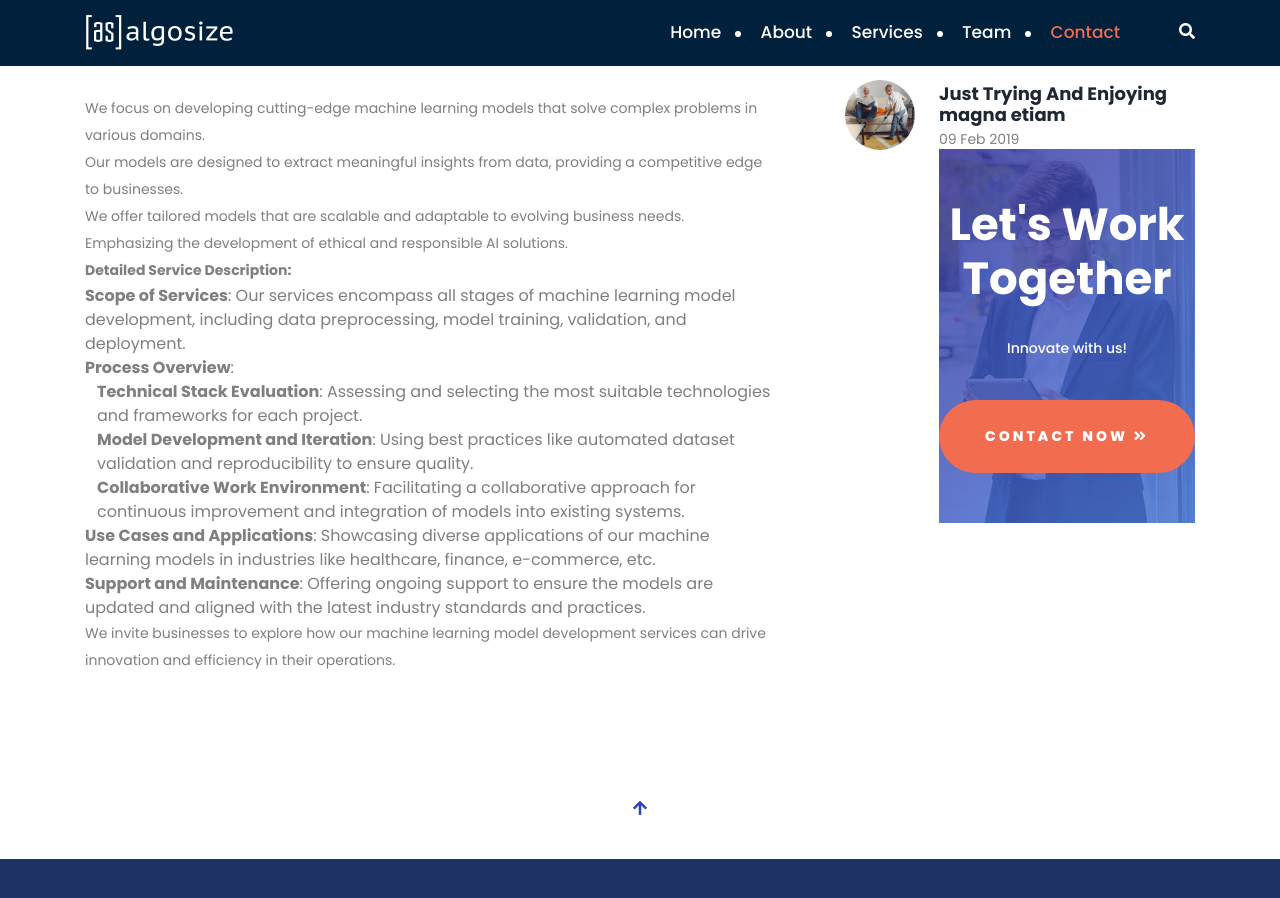
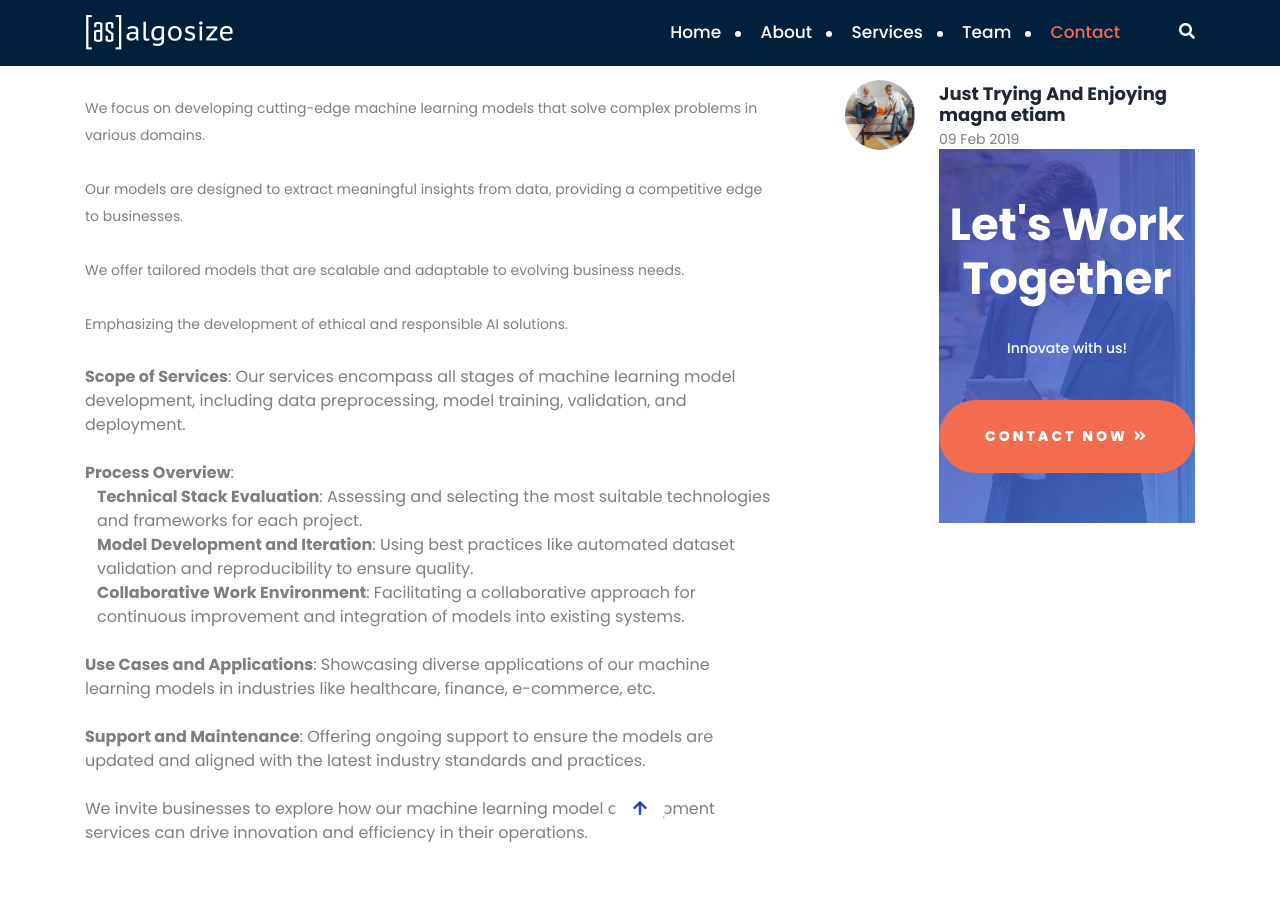
Before and after one commit to AlgoSize/website, a Jekyll site: the page built from _services/Machine-Learning-Model-Development.md, in a window 1280 px wide and 900 px high, scrolled down 959 px. Built offline with Jekyll 4.4.1, drawn with Linux system fonts in a browser that asks for light colours.

Commit message:
Update Machine-Learning-Model-Development.md

```diff
--- a/_services/Machine-Learning-Model-Development.md
+++ b/_services/Machine-Learning-Model-Development.md
@@ -5,24 +5,30 @@ layout: service
 ---
 
 We focus on developing cutting-edge machine learning models that solve complex problems in various domains.
-
-
+<br/>
+<br/>
 Our models are designed to extract meaningful insights from data, providing a competitive edge to businesses.
-
-
+<br/>
+<br/>
 We offer tailored models that are scalable and adaptable to evolving business needs.
-
-
+<br/>
+<br/>
 Emphasizing the development of ethical and responsible AI solutions.
-
-**Detailed Service Description:**
+<br/>
+<br/>
 1. **Scope of Services**: Our services encompass all stages of machine learning model development, including data preprocessing, model training, validation, and deployment.
+<br/>
+<br/>
 2. **Process Overview**:
    - **Technical Stack Evaluation**: Assessing and selecting the most suitable technologies and frameworks for each project.
    - **Model Development and Iteration**: Using best practices like automated dataset validation and reproducibility to ensure quality.
    - **Collaborative Work Environment**: Facilitating a collaborative approach for continuous improvement and integration of models into existing systems.
+<br/>
+<br/>
 3. **Use Cases and Applications**: Showcasing diverse applications of our machine learning models in industries like healthcare, finance, e-commerce, etc.
+<br/>
+<br/>
 4. **Support and Maintenance**: Offering ongoing support to ensure the models are updated and aligned with the latest industry standards and practices.
-
-
+<br/>
+<br/>
 We invite businesses to explore how our machine learning model development services can drive innovation and efficiency in their operations.
```
